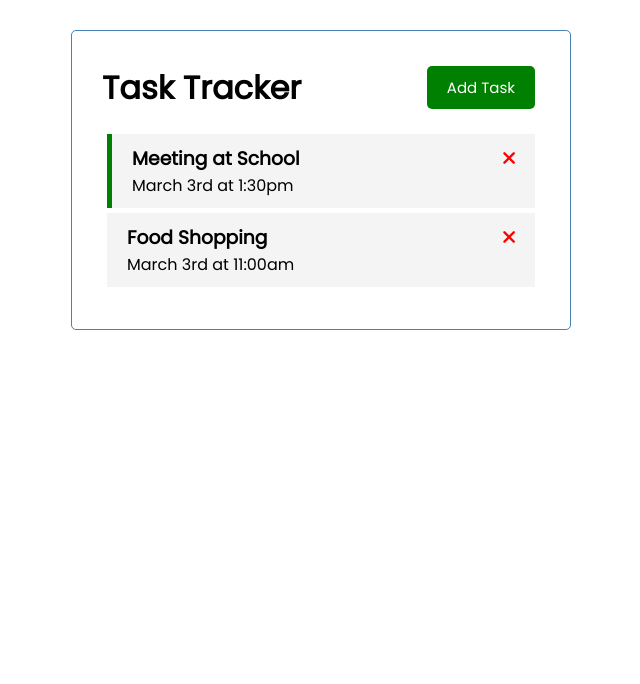
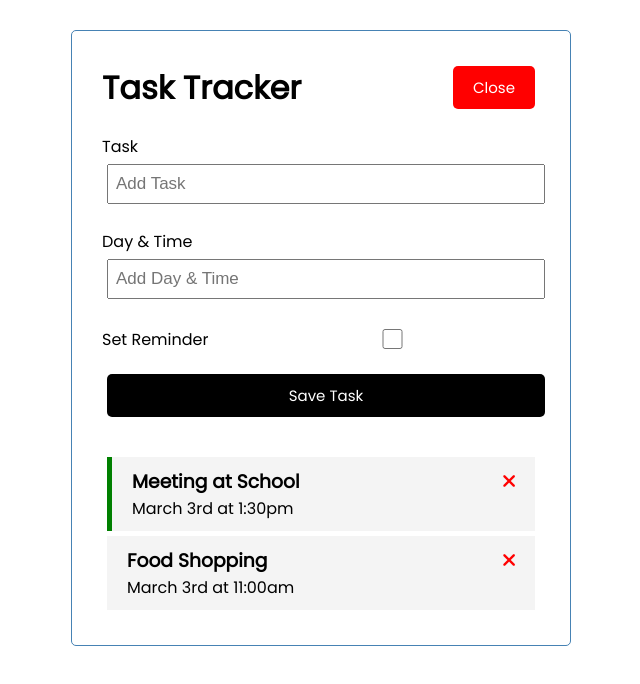
Before and after one commit to isaacdigs/random-korean-api, a Vue app: page / in a window 1280 px wide. Both pictures are taken after a click on the button "Add Task". Shown: the top 684 px of the page, without its empty margins (319-959 px from the left). Built offline with nearby package versions, Linux system fonts and the light colour scheme.

Commit message:
Add toggle form

```diff
--- a/jsconfig.json
+++ b/jsconfig.json
@@ -9,6 +9,7 @@
         "src/*"
       ]
     },
+    "jsx":"preserve",
     "lib": [
       "esnext",
       "dom",
--- a/package.json
+++ b/package.json
@@ -1,5 +1,5 @@
 {
-  "name": "random-korean",
+  "name": "task-manager-vue",
   "version": "0.1.0",
   "private": true,
   "scripts": {
--- a/src/App.vue
+++ b/src/App.vue
@@ -1,7 +1,13 @@
 <template>
   <div class="container">
-    <HeaderComponent title="Task Tracker"/>
-    <TasksComponent @toggle-task="toggleTask" @delete-task="deleteTask" :tasks="tasks" />
+    <HeaderComponent @toggle-add-task="toggleAddTask" title="Task Tracker" :showAddTask="showAddTask"/>
+    <div v-if="showAddTask">
+      <AddTask @add-task="addTask"/>
+    </div>
+    <TasksComponent
+      @toggle-task="toggleTask"
+      @delete-task="deleteTask" :tasks="tasks"
+    />
   </div>
   <div></div>
 </template>
@@ -9,16 +15,19 @@
 <script>
 import HeaderComponent from './components/Header'
 import TasksComponent from './components/Tasks'
+import AddTask from './components/AddTask'
 
 export default {
   name: 'App',
   components: {
     HeaderComponent,
-    TasksComponent
+    TasksComponent,
+    AddTask
   },
   data() {
     return {
-      tasks: []
+      tasks: [],
+      showAddTask: false,
     }
   },
   methods: {
@@ -31,7 +40,14 @@
         }
         return task
       })
+    },
+    addTask(task) {
+      this.tasks.push(task)
+    },
+    toggleAddTask() {
+      this.showAddTask = !this.showAddTask
     }
+
   },
   created() {
     this.tasks = [
--- /dev/null
+++ b/src/components/AddTask.vue
@@ -0,0 +1,90 @@
+<template>
+  <form @submit="onSubmit" class="add-form">
+    <div class="form-control">
+      <label>Task</label>
+      <input type="text" v-model="text" name="text" placeholder="Add Task" />
+    </div>
+    <div class="form-control">
+      <label>Day & Time</label>
+      <input
+        type="text"
+        v-model="day"
+        name="day"
+        placeholder="Add Day & Time"
+      />
+    </div>
+    <div class="form-control form-control-check">
+      <label>Set Reminder</label>
+      <input type="checkbox" v-model="reminder" name="reminder" />
+    </div>
+
+    <input type="submit" value="Save Task" class="btn btn-block" />
+  </form>
+</template>
+
+<script>
+  export default {
+    name: 'AddTask',
+    data() {
+      return {
+        text: '',
+        day: '',
+        reminder: false,
+      }
+    },
+    methods: {
+      onSubmit(e) {
+        e.preventDefault();
+
+        if(!this.text) {
+          alert('Please enter a task');
+          return;
+        }
+
+        if (this.text.trim()) {
+          this.$emit('add-task', {
+            text: this.text,
+            day: this.day,
+            reminder: this.reminder,
+          })
+        }
+
+        this.text = '';
+        this.day = '';
+        this.reminder = false;
+
+      },
+    }
+  }
+</script>
+
+<style scoped>
+.add-form {
+  margin-bottom: 40px;
+}
+.form-control {
+  margin: 20px 0;
+}
+.form-control label {
+  display: block;
+}
+.form-control input {
+  width: 100%;
+  height: 40px;
+  margin: 5px;
+  padding: 3px 7px;
+  font-size: 17px;
+}
+.form-control-check {
+  display: flex;
+  align-items: center;
+  justify-content: space-between;
+}
+.form-control-check label {
+  flex: 1;
+}
+.form-control-check input {
+  flex: 2;
+  height: 20px;
+}
+</style>
--- a/src/components/Button.vue
+++ b/src/components/Button.vue
@@ -11,7 +11,7 @@
         },
         methods: {
             onClick() {
-                console.log('click')
+                this.$emit('btn-click')
             }
         }
     }
--- a/src/components/Header.vue
+++ b/src/components/Header.vue
@@ -1,7 +1,7 @@
 <template>
     <header>
         <h1>{{title}}</h1>
-        <ButtonComponent text="Add Task" color = "green"/>
+        <ButtonComponent @btn-click="$emit('toggle-add-task')" :text= "showAddTask ? 'Close' : 'Add Task' " :color = "showAddTask? 'red' : 'green'"/>
     </header>
 </template>
 
@@ -12,10 +12,12 @@
     name: 'HeaderComponent',
     props: {
         title: String,
+        showAddTask: Boolean,
     },
     components: {
         ButtonComponent,
     },
+    emits: ['toggle-add-task'],
 }
 </script>
 
```
Also changed, not shown: 1 other file (tests, documents, lock files or other folders).
